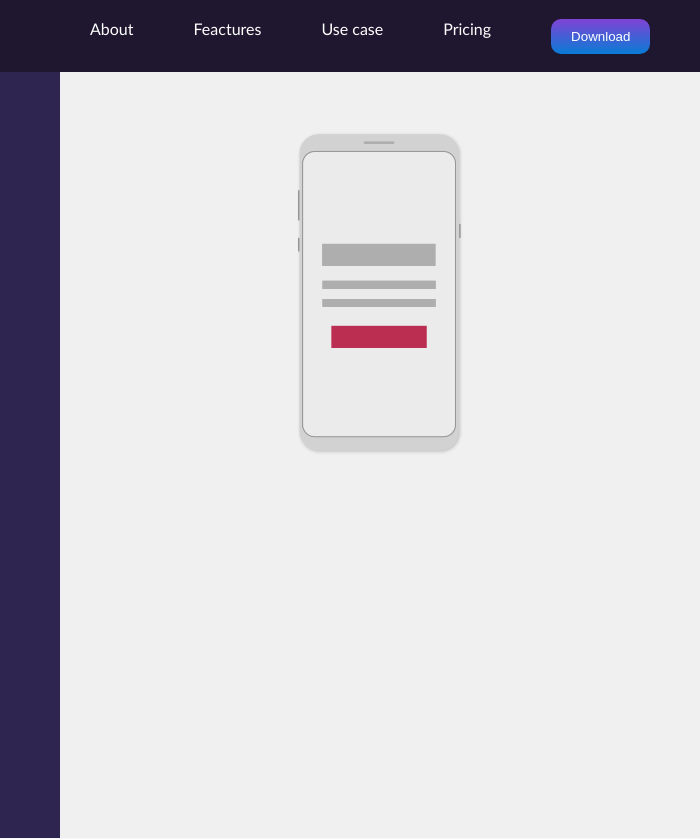
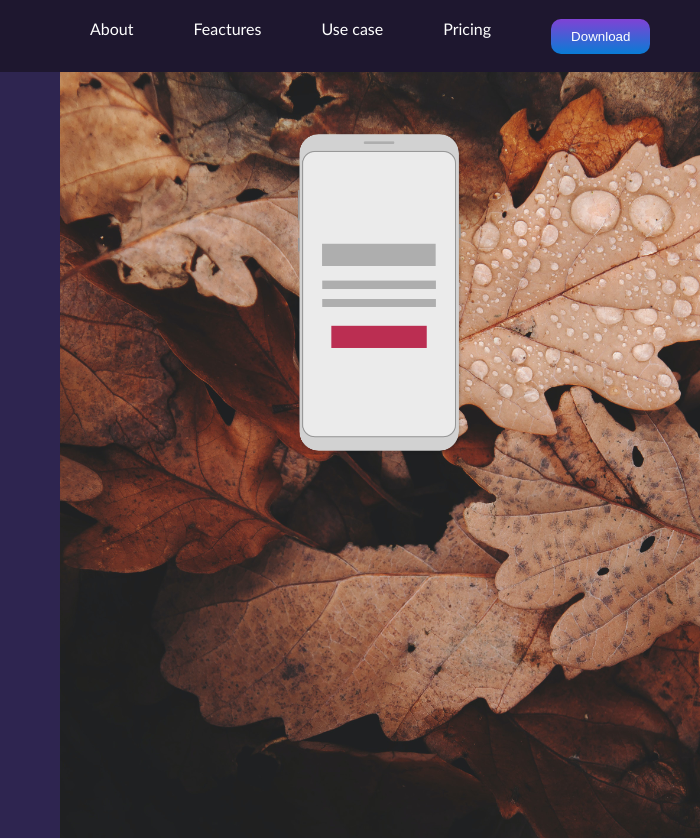
Before and after one commit to gallegohp/Product-Page, a plain HTML site: page index.html in a window 1280 px wide. Shown: the top 839 px of the page, 580-1280 px from the left. Drawn offline with Linux system fonts and the light colour scheme; the site is published under a folder, as on GitHub Pages, so addresses that start at the root find nothing.

Commit message:
Nuevo 2.0

```diff
--- a/styles/style.css
+++ b/styles/style.css
@@ -123,7 +123,7 @@
         width: 50vw;
         display: flex;
         justify-content: center;
-        background-image: url("/assets/imagenes/hojasFondo.jpg");
+        background-image: url("../assets/imagenes/hojasFondo.jpg");
         background-position: center;
         background-size: cover;
         padding: 60px 0;
```
